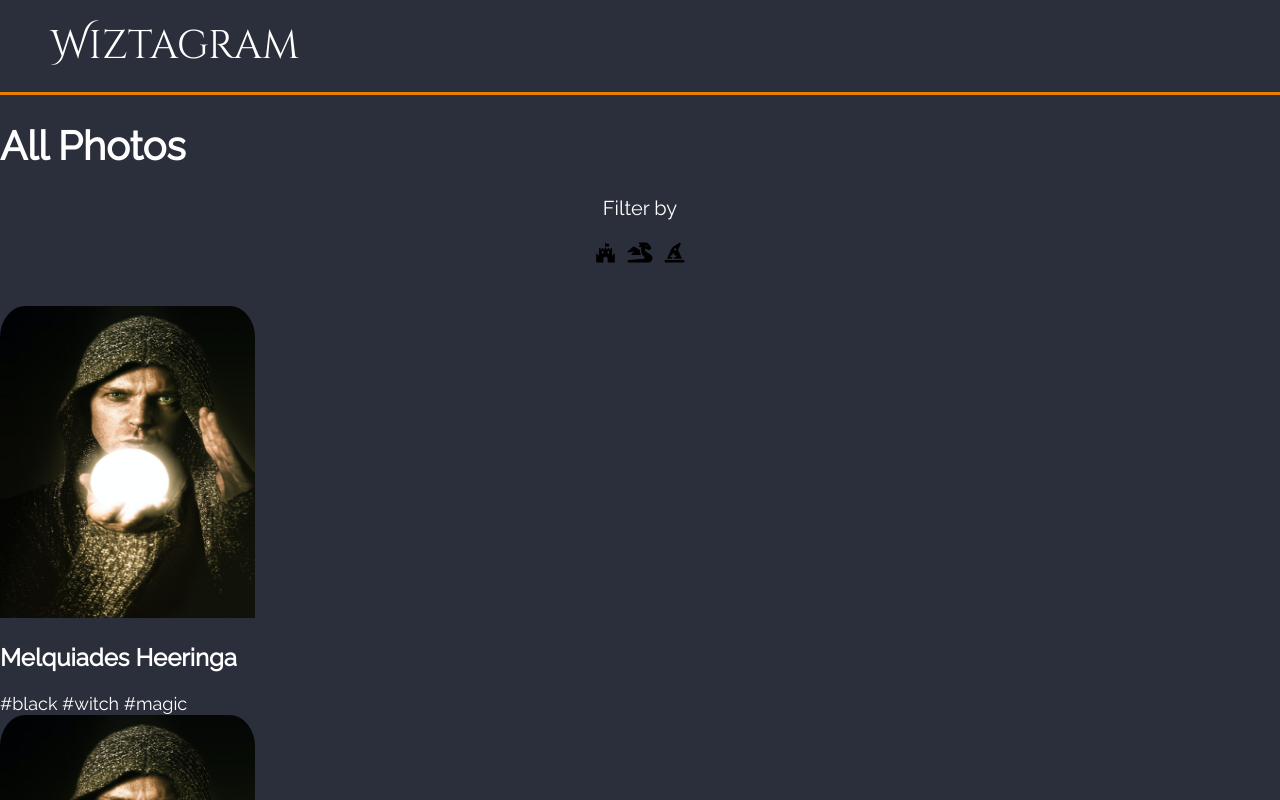
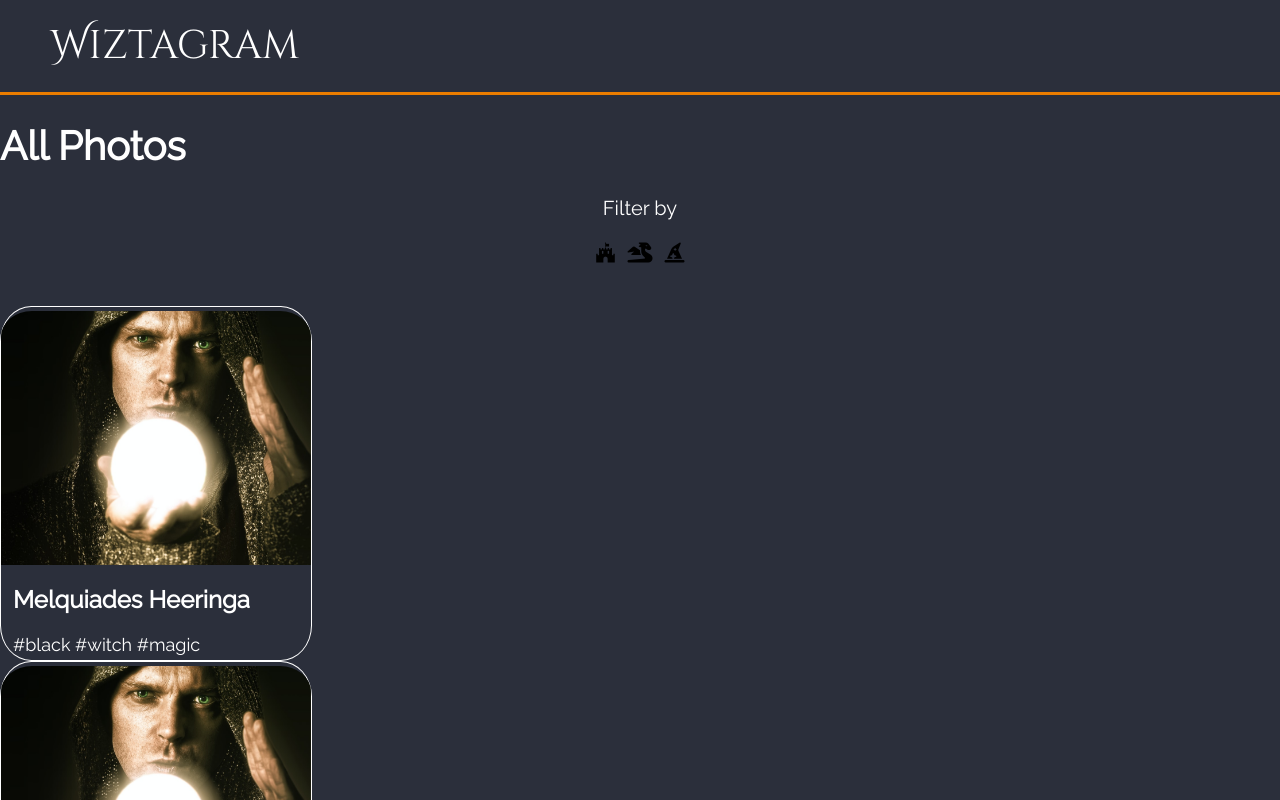
Before and after one commit to isdi-coders-2023/Magos-Ingeniosos-202301-bcn, a React (Create React App) app: page / in a window 1280 px wide. Shown: the top 800 px of the page. Built offline with nearby package versions, Linux system fonts and the light colour scheme.

Commit message:
Refactor Photo styles

```diff
--- a/src/components/HomePage/HomePage.tsx
+++ b/src/components/HomePage/HomePage.tsx
@@ -9,7 +9,6 @@ const HomePage = (): JSX.Element => {
       <div className="title">
         <h1>All Photos</h1>
       </div>
-
       <Filter />
       <ul>
         <li>
--- a/src/components/Photo/Photo.tsx
+++ b/src/components/Photo/Photo.tsx
@@ -4,7 +4,7 @@ const Photo = (): JSX.Element => {
   return (
     <PhotoStyled className="photo">
       <img
-        className="photo_img"
+        className="photo__img"
         src="./img/regular.jpg"
         alt="Melquiades the mage"
       />
--- a/src/components/Photo/PhotoStyled.tsx
+++ b/src/components/Photo/PhotoStyled.tsx
@@ -1,23 +1,31 @@
 import styled from "styled-components";
 
 const PhotoStyled = styled.article`
-  .photo {
-    display: flex;
-    flex-direction: column;
-    justify-content: center;
+  display: flex;
+  flex-direction: column;
+  justify-content: center;
+  justify-items: center;
+  height: 355px;
+  width: 312px;
+  border: 1px solid #fff;
+  border-radius: 10% 10% 10% 10%;
+
+  .photo__img {
+    border-radius: 10% 10% 0% 0%;
+    max-height: 72%;
+    max-width: 100%;
     justify-items: center;
+    object-fit: cover;
   }
-  .photo_img {
-    border-radius: 10% 10% 0% 0%;
-    height: 312px;
-    width: 255px;
-    justify-items: center;
-  }
+
   .photograf {
     font-size: 24px;
+    padding-left: 12px;
   }
+
   .tags {
     font-size: 18px;
+    padding-left: 12px;
   }
 `;
 
```
